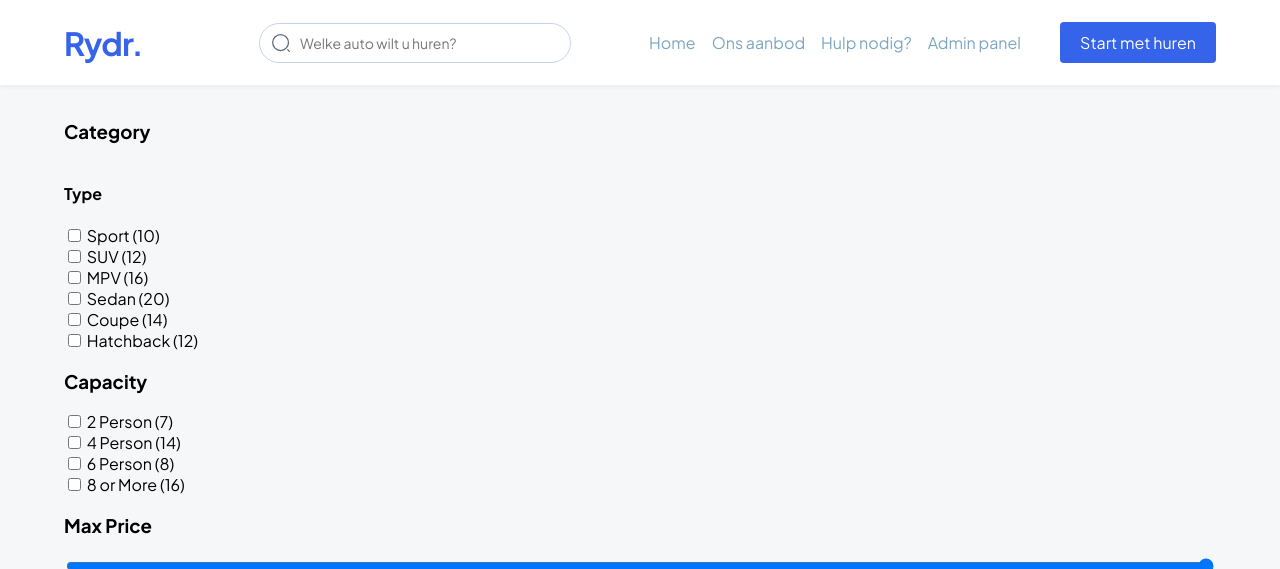
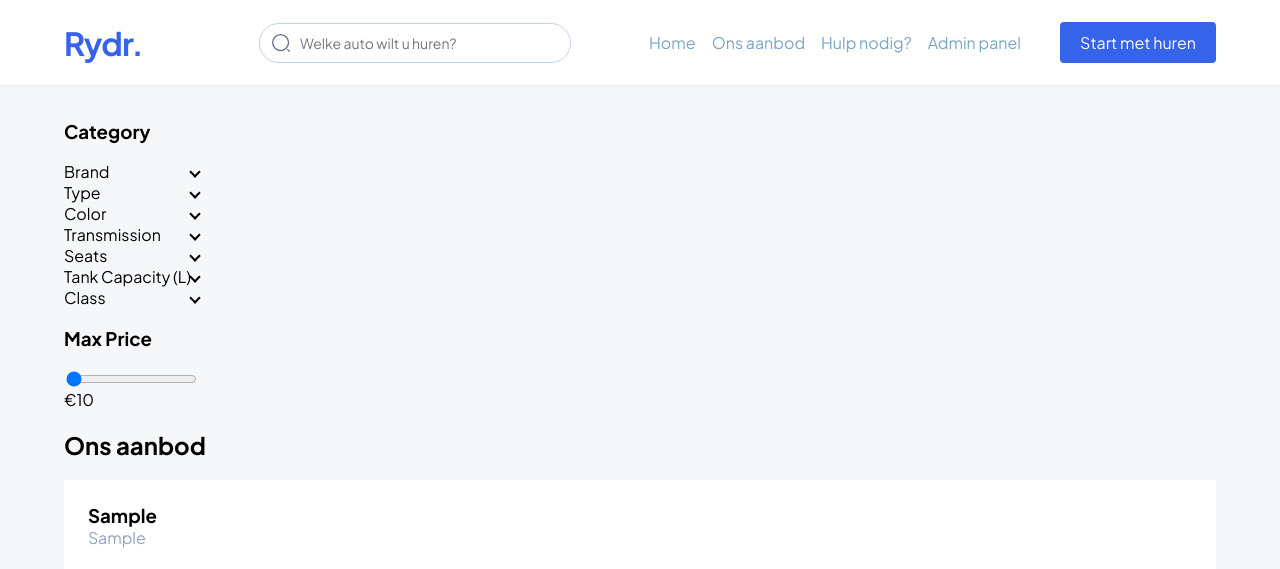
Before and after one commit to Rowan-Laffeber/rental-main, a PHP site: page /rental/index.php?page=ons-aanbod in a window 1280 px wide. Shown: the top 569 px of the page. Run offline with PHP 8.4, Linux system fonts and the light colour scheme; tables that the repository leaves empty or names only in its code hold one stand-in row (values such as "Sample post").

Commit message:
v0.1
added logic for the filter on the ons-aanbod page

```diff
--- a/assets/css/main.css
+++ b/assets/css/main.css
@@ -482,14 +482,52 @@ footer .footer-links .links ul a {
 .big-form label {
   margin-bottom: 1em;
 }
-.sidebar{
+/*filter start*/
+.sidebar {
   display: flex;
   flex-direction: column;
-  .filter-section{
-    display: flex;
-    flex-direction: column;
-  }
+  max-width: fit-content;
+}
+
+.sidebar .filter-section {
+  display: flex;
+  flex-direction: column;
+}
+
+.filter-content {
+  max-height: 0;
+  overflow: hidden;
+  transition: max-height 0.3s ease;
+  display: flex;
+  flex-direction: column;
+}
+
+.filter-section.active .filter-content {
+  max-height: 1000px;
+  overflow: visible;
+}
+
+.filter-header {
+  cursor: pointer;
+  user-select: none;
+  display: flex;
+  justify-content: space-between;
+  align-items: center;
+}
+
+.filter-header .arrow {
+  transition: transform 0.3s ease;
+  border: solid black;
+  border-width: 0 2px 2px 0;
+  padding: 3px;
+  transform: rotate(45deg); /* down arrow */
+}
+
+.filter-section.active .filter-header .arrow {
+  transform: rotate(-135deg); /* up arrow */
 }
 
 
+
+
 /*# sourceMappingURL=main.css.map */
--- a/index.php
+++ b/index.php
@@ -28,6 +28,10 @@ $requestUri = $_SERVER['REQUEST_URI'];
 $path = trim(parse_url($requestUri, PHP_URL_PATH), '/');
 
 // Handle special action routes first (logout, login, etc)
+if ($path === 'filter-cars') {
+    require_once __DIR__ . '/actions/filter-cars.php';
+    exit;
+}
 if ($path === 'logout') {
     require_once __DIR__ . '/actions/logout.php';
     exit;
@@ -52,7 +56,7 @@ if ($path === 'register-handler') {
 $page = $_GET['page'] ?? ($path ?: 'home');
 $file = __DIR__ . '/pages/' . $page . '.php';
 
-// Include header (make sure assets use absolute paths inside header.php)
+// Include header
 include __DIR__ . '/includes/header.php';
 
 // Include the page content or 404
--- a/pages/ons-aanbod.php
+++ b/pages/ons-aanbod.php
@@ -1,38 +1,67 @@
 <main>
-
   <div class="sidebar">
     <h3>Category</h3>
-        <div class="filter-section">
-            <h4>Type</h4>
-               <div></div> <label><input type="checkbox" name="type" value="sport" /> Sport (10)</label>
-                <label><input type="checkbox" name="type" value="suv" /> SUV (12)</label>
-                <label><input type="checkbox" name="type" value="mpv" /> MPV (16)</label>
-                <label><input type="checkbox" name="type" value="sedan" /> Sedan (20)</label>
-                <label><input type="checkbox" name="type" value="coupe" /> Coupe (14)</label>
-                <label><input type="checkbox" name="type" value="hatchback" /> Hatchback (12)</label>
-        </div>
 
-        <div class="filter-section">
-            <h3>Capacity</h3>
-            <label><input type="checkbox" name="capacity" value="2" /> 2 Person (7)</label>
-            <label><input type="checkbox" name="capacity" value="4" /> 4 Person (14)</label>
-            <label><input type="checkbox" name="capacity" value="6" /> 6 Person (8)</label>
-            <label><input type="checkbox" name="capacity" value="8" /> 8 or More (16)</label>
-        </div>
+    <?php
+    try {
+        $brands = $conn->query("SELECT brand, COUNT(*) AS count FROM car GROUP BY brand ORDER BY brand")->fetchAll(PDO::FETCH_ASSOC);
+        $types = $conn->query("SELECT type, COUNT(*) AS count FROM car GROUP BY type ORDER BY type")->fetchAll(PDO::FETCH_ASSOC);
+        $colors = $conn->query("SELECT color, COUNT(*) AS count FROM car GROUP BY color ORDER BY color")->fetchAll(PDO::FETCH_ASSOC);
+        $transmissions = $conn->query("SELECT transmission, COUNT(*) AS count FROM car GROUP BY transmission ORDER BY transmission")->fetchAll(PDO::FETCH_ASSOC);
+        $seatsList = $conn->query("SELECT seats, COUNT(*) AS count FROM car GROUP BY seats ORDER BY seats")->fetchAll(PDO::FETCH_ASSOC);
+        $tankCaps = $conn->query("SELECT tank_capacity, COUNT(*) AS count FROM car GROUP BY tank_capacity ORDER BY tank_capacity")->fetchAll(PDO::FETCH_ASSOC);
+        $classes = $conn->query("SELECT class, COUNT(*) AS count FROM car GROUP BY class ORDER BY class")->fetchAll(PDO::FETCH_ASSOC);
+
+        $minPrice = (int)$conn->query("SELECT MIN(price_day) FROM car")->fetchColumn();
+        $maxPrice = (int)$conn->query("SELECT MAX(price_day) FROM car")->fetchColumn();
+    } catch (PDOException $e) {
+        echo "<p>Fout bij het ophalen van filters: " . htmlspecialchars($e->getMessage()) . "</p>";
+    }
+
+    function renderFilter($label, $data, $name) {
+        echo "<div class='filter-section'>
+                <div class='filter-header'>$label <span class='arrow'></span></div>
+                <div class='filter-content'>";
+        foreach ($data as $item) {
+            $val = htmlspecialchars($item[$name]);
+            $count = $item['count'];
+            echo "<label><input type='checkbox' name='{$name}[]' value='$val' /> $val ($count)</label>";
+        }
+        echo "</div></div>";
+    }
+
+    renderFilter('Brand', $brands, 'brand');
+    renderFilter('Type', $types, 'type');
+    renderFilter('Color', $colors, 'color');
+    renderFilter('Transmission', $transmissions, 'transmission');
+    renderFilter('Seats', $seatsList, 'seats');
+    renderFilter('Tank Capacity (L)', $tankCaps, 'tank_capacity');
+    renderFilter('Class', $classes, 'class');
+    ?>
 
     <div class="filter-section">
       <h3>Max Price</h3>
-            <input type="range" id="priceRange" min="0" max="100" value="100" />
-            <span id="priceValue">$100.00</span>
+      <input type="range" id="priceRange" min="<?= $minPrice ?>" max="<?= $maxPrice ?>" value="<?= $maxPrice ?>" />
+      <span id="priceValue">€<?= $maxPrice ?></span>
     </div>
   </div>
+
   <h2>Ons aanbod</h2>
-        <div class="cars">
+  <div class="cars" id="carResults">
     <?php
+    $search = $_GET['search'] ?? '';
+
     try {
-                // Prepare and execute query to fetch 80 cars
-                $stmt = $conn->prepare("SELECT * FROM car LIMIT 80");
+        $stmt = $search
+            ? $conn->prepare("SELECT * FROM car WHERE brand LIKE :search OR type LIKE :search LIMIT 80")
+            : $conn->prepare("SELECT * FROM car LIMIT 80");
+
+        if ($search) {
+            $stmt->execute(['search' => "%$search%"]);
+        } else {
             $stmt->execute();
+        }
+
         $cars = $stmt->fetchAll(PDO::FETCH_ASSOC);
 
         foreach ($cars as $car):
@@ -43,14 +72,10 @@
             $transmission = htmlspecialchars($car['transmission']);
             $seats = htmlspecialchars($car['seats']);
             $price_day = htmlspecialchars($car['price_day']);
-                    $carId = (int) $car['id'];
-
-                    $slug = strtolower($brand . '-' . $type);
-                    $slug = preg_replace('/[^a-z0-9\-]/', '', str_replace(' ', '-', $slug));
-
+            $carId = (int)$car['id'];
+            $slug = strtolower(preg_replace('/[^a-z0-9\-]/', '', str_replace(' ', '-', "$brand-$type")));
             $imageSrc = "assets/images/products/car (1).svg";
     ?>
-
         <div class="car-details">
           <div class="car-brand">
             <h3><?= $brand ?></h3>
@@ -58,20 +83,73 @@
           </div>
           <img src="<?= $imageSrc ?>" alt="Car image of <?= $brand ?>">
           <div class="car-specification">
-                        <span><img src="assets/images/icons/gas-station.svg" alt="Tank"><?= $tank_capacity ?>L</span>
-                        <span><img src="assets/images/icons/car.svg" alt="Transmission"><?= $transmission ?></span>
-                        <span><img src="assets/images/icons/profile-2user.svg" alt="Seats"><?= $seats ?> Personen</span>
+            <span><img src="/assets/images/icons/gas-station.svg" alt="Tank"><?= $tank_capacity ?>L</span>
+            <span><img src="/assets/images/icons/car.svg" alt="Transmission"><?= $transmission ?></span>
+            <span><img src="/assets/images/icons/profile-2user.svg" alt="Seats"><?= $seats ?> Personen</span>
           </div>
           <div class="rent-details">
             <span><span class="font-weight-bold">€<?= $price_day ?></span> / dag</span>
             <a href="/car-detail/<?= $slug ?>-<?= $carId ?>" class="button-primary">Bekijk nu</a>
           </div>
         </div>
-            <?php
-                endforeach;
+    <?php endforeach;
     } catch (PDOException $e) {
         echo "<p>Fout bij het ophalen van auto's: " . htmlspecialchars($e->getMessage()) . "</p>";
     }
     ?>
   </div>
+
+  <script>
+    const priceRange = document.getElementById('priceRange');
+    const priceValue = document.getElementById('priceValue');
+
+    priceRange.addEventListener('input', () => {
+      priceValue.textContent = '€' + priceRange.value;
+      fetchFilteredCars();
+    });
+
+    document.querySelectorAll('.filter-header').forEach(header => {
+      header.addEventListener('click', () => {
+        header.parentElement.classList.toggle('active');
+      });
+    });
+
+    document.querySelectorAll('.filter-content input[type="checkbox"]').forEach(cb => {
+      cb.addEventListener('change', fetchFilteredCars);
+    });
+
+    function getCheckedValues(name) {
+      return Array.from(document.querySelectorAll(`input[name="${name}[]"]:checked`)).map(el => el.value);
+    }
+
+    function getSearchTermFromURL() {
+      const params = new URLSearchParams(window.location.search);
+      return params.get('search') || '';
+    }
+
+    function fetchFilteredCars() {
+      const filters = {
+        brand: getCheckedValues('brand'),
+        type: getCheckedValues('type'),
+        color: getCheckedValues('color'),
+        transmission: getCheckedValues('transmission'),
+        seats: getCheckedValues('seats'),
+        tank_capacity: getCheckedValues('tank_capacity'),
+        class: getCheckedValues('class'),
+        max_price: priceRange.value,
+        search: getSearchTermFromURL()
+      };
+
+      fetch('/filter-cars', {
+        method: 'POST',
+        headers: { 'Content-Type': 'application/json' },
+        body: JSON.stringify(filters)
+      })
+      .then(res => res.text())
+      .then(html => {
+        document.getElementById('carResults').innerHTML = html;
+      })
+      .catch(err => console.error('Error fetching filtered cars:', err));
+    }
+  </script>
 </main>
```
Also changed, not shown: actions/filter-cars.php (added, +93 -0 lines), pages/rent-car.php (+16 -1 lines). Lines whose indentation alone changed are shown as unchanged.
